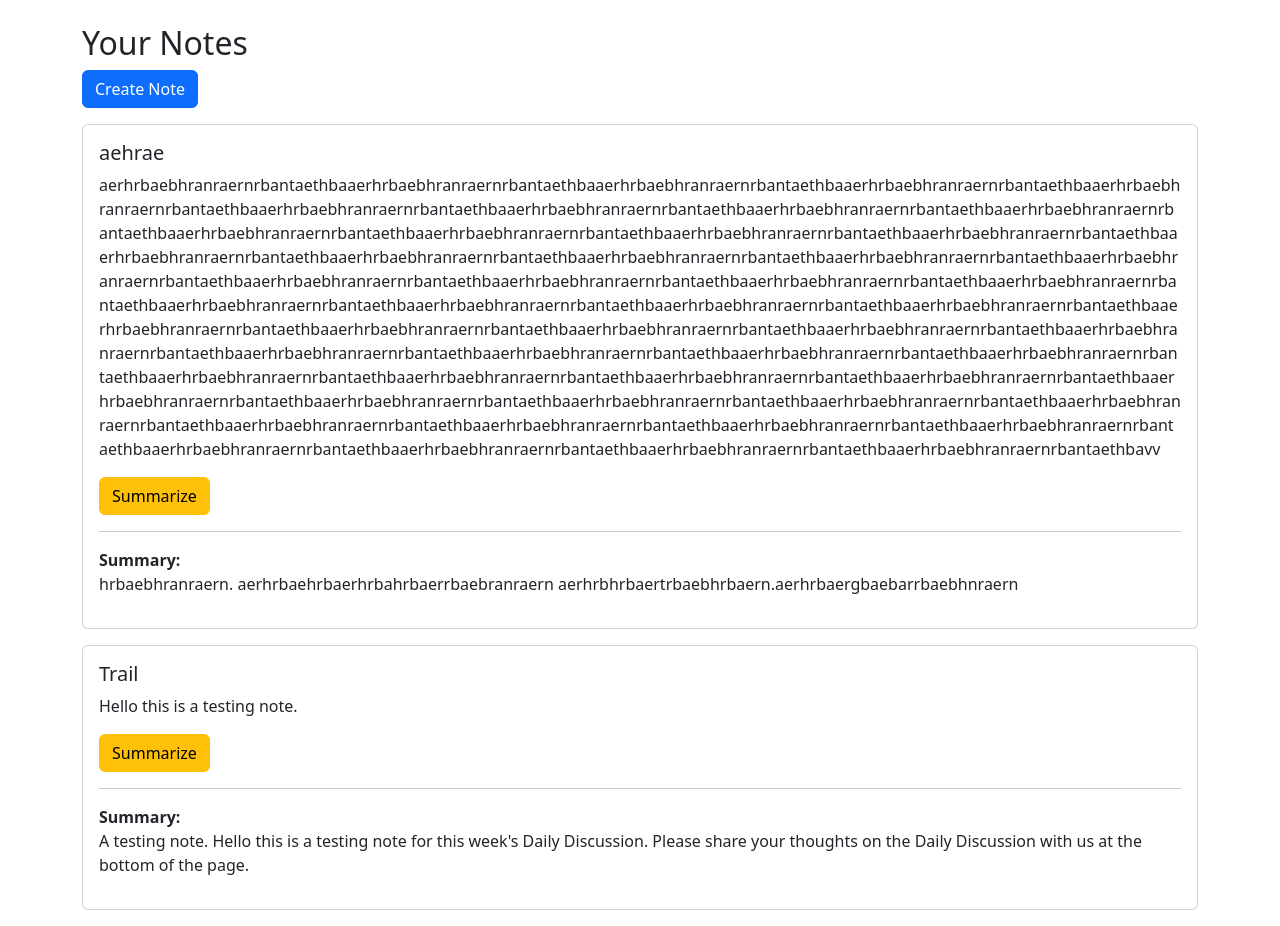
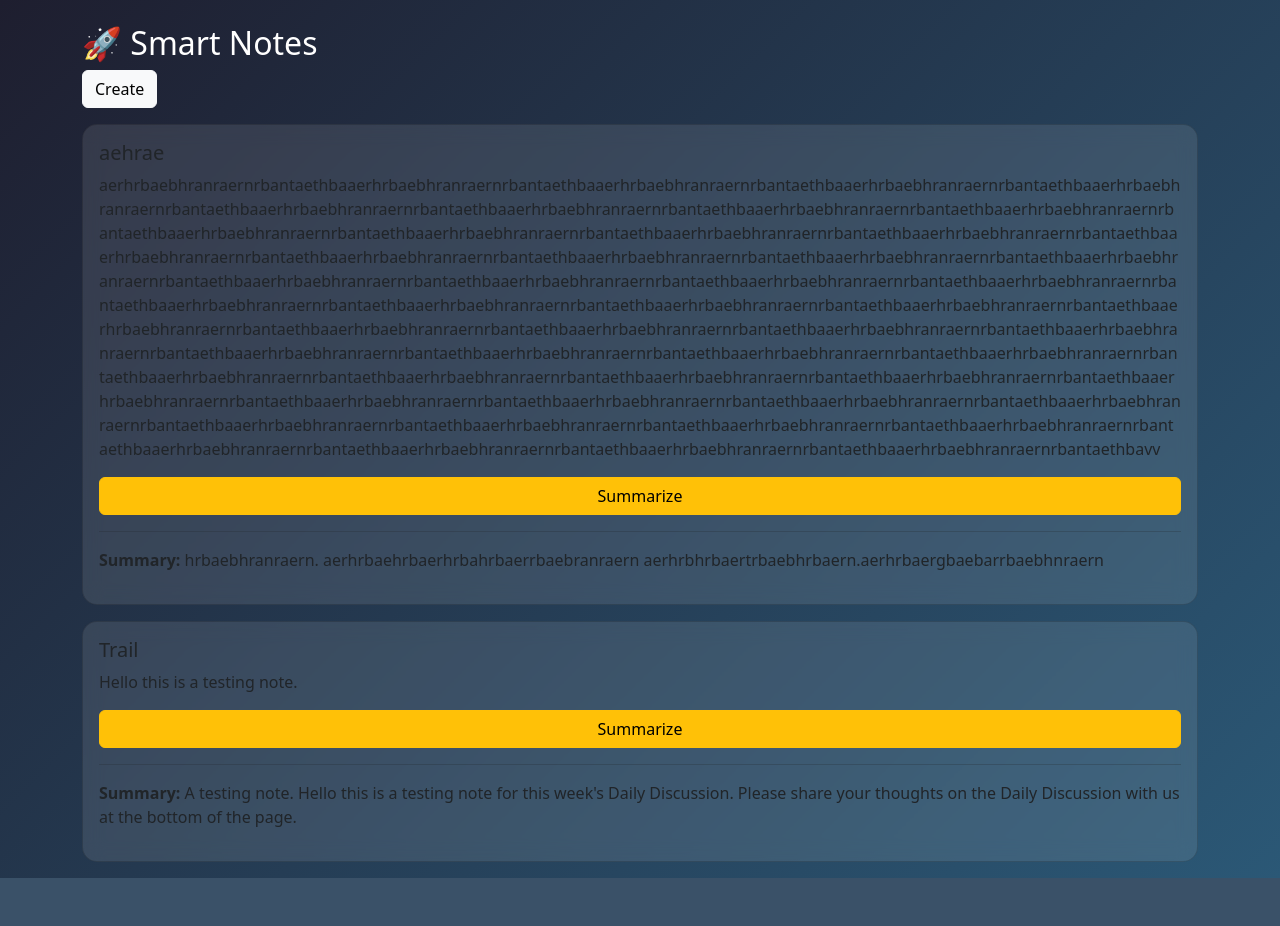
Before and after one commit to neeraj-cseh/AI_Smart_Notes, a Django app: page / in a window 1280 px wide. After the commit the page ends 878 px from the top, so only its background shows below. Run offline with Django 5.2, Linux system fonts and the light colour scheme; a user stored in the database is signed in; data comes from the database, SQL or seed files in the repository; both versions use the stored data as it was before the commit.

Commit message:
ui change 1

```diff
--- a/smart_notes/notes/models.py
+++ b/smart_notes/notes/models.py
@@ -3,17 +3,12 @@ from django.contrib.auth.models import User
 
 
 class Note(models.Model):
-    user = models.ForeignKey(
-        User,
-        on_delete=models.CASCADE,
-        related_name="notes"
-    )
+    user = models.ForeignKey(User, on_delete=models.CASCADE)
     title = models.CharField(max_length=255)
     content = models.TextField()
     summary = models.TextField(blank=True, null=True)
 
     created_at = models.DateTimeField(auto_now_add=True)
-    updated_at = models.DateTimeField(auto_now=True)
 
     def __str__(self):
         return self.title
--- a/smart_notes/notes/services/ai_service.py
+++ b/smart_notes/notes/services/ai_service.py
@@ -2,6 +2,7 @@ import requests
 from django.conf import settings
 
 API_URL = "https://router.huggingface.co/hf-inference/models/facebook/bart-large-cnn"
+
 
 def summarize_text(text: str) -> str:
     headers = {
@@ -9,34 +10,22 @@ def summarize_text(text: str) -> str:
     }
 
     payload = {
-        "inputs": text,
-        "parameters": {
-            "max_length": 130,
-            "min_length": 30,
-            "do_sample": False
-        }
+        "inputs": text
     }
 
-    try:
-        response = requests.post(API_URL, headers=headers, json=payload)
+    response = requests.post(API_URL, headers=headers, json=payload)
 
-        print("STATUS:", response.status_code)
-        print("RAW RESPONSE:", response.text)
+    if response.status_code == 503:
+        raise Exception("Model is loading. Try again.")
 
-        if response.status_code == 503:
-            raise Exception("Model is loading. Try again in a few seconds.")
+    response.raise_for_status()
 
-        response.raise_for_status()
+    data = response.json()
 
-        data = response.json()
+    if isinstance(data, list):
+        return data[0]["summary_text"]
 
-        if isinstance(data, list) and "summary_text" in data[0]:
-            return data[0]["summary_text"]
+    if "error" in data:
+        raise Exception(data["error"])
 
-        if isinstance(data, dict) and "error" in data:
-            raise Exception(f"API Error: {data['error']}")
-
-        raise Exception("Unexpected API response format")
-
-    except requests.exceptions.RequestException as e:
-        raise Exception(f"Request failed: {str(e)}")
+    raise Exception("Unknown API response")
--- a/smart_notes/notes/templates/notes/create_note.html
+++ b/smart_notes/notes/templates/notes/create_note.html
@@ -1,9 +1,10 @@
 <!DOCTYPE html>
 <html>
 <head>
-    <title>Create Note</title>
+    <title>Create</title>
     <link href="https://cdn.jsdelivr.net/npm/bootstrap@5.3.0/dist/css/bootstrap.min.css" rel="stylesheet">
 </head>
+
 <body class="container mt-4">
 
 <h2>Create Note</h2>
@@ -11,7 +12,7 @@
 <form method="POST">
     {% csrf_token %}
     {{ form.as_p }}
-    <button type="submit" class="btn btn-success">Save</button>
+    <button class="btn btn-success">Save</button>
 </form>
 
 </body>
--- a/smart_notes/notes/templates/notes/home.html
+++ b/smart_notes/notes/templates/notes/home.html
@@ -2,34 +2,61 @@
 <html>
 <head>
     <title>Smart Notes</title>
+
     <link href="https://cdn.jsdelivr.net/npm/bootstrap@5.3.0/dist/css/bootstrap.min.css" rel="stylesheet">
+
+    <style>
+        body {
+            background: linear-gradient(135deg, #1e1e2f, #2b5876);
+            color: white;
+        }
+
+        .card {
+            background: rgba(255,255,255,0.1);
+            backdrop-filter: blur(10px);
+            border-radius: 15px;
+        }
+
+        .loader {
+            display: none;
+        }
+    </style>
 </head>
+
 <body class="container mt-4">
 
-<h2>Your Notes</h2>
+<h2>🚀 Smart Notes</h2>
 
-<a href="{% url 'create_note' %}" class="btn btn-primary mb-3">Create Note</a>
+<a href="{% url 'create_note' %}" class="btn btn-light mb-3">Create</a>
 
 {% for note in notes %}
-<div class="card mb-3">
-    <div class="card-body">
+<div class="card p-3 mb-3">
     <h5>{{ note.title }}</h5>
     <p>{{ note.content }}</p>
 
-        <!-- ✅ Summarize Button -->
-        <a href="{% url 'summarize_note' note.id %}" class="btn btn-warning">
+    <div id="loader-{{note.id}}" class="loader text-warning">
+        ⏳ Generating...
+    </div>
+
+    <a href="{% url 'summarize_note' note.id %}"
+       onclick="showLoader({{note.id}}, this)"
+       class="btn btn-warning">
         Summarize
     </a>
 
-        <!-- ✅ Show Summary -->
     {% if note.summary %}
         <hr>
-            <strong>Summary:</strong>
-            <p>{{ note.summary }}</p>
+        <p><strong>Summary:</strong> {{ note.summary }}</p>
     {% endif %}
-    </div>
 </div>
 {% endfor %}
 
+<script>
+function showLoader(id, btn){
+    document.getElementById("loader-"+id).style.display="block";
+    btn.disabled = true;
+}
+</script>
+
 </body>
 </html>
--- a/smart_notes/notes/views.py
+++ b/smart_notes/notes/views.py
@@ -10,10 +10,6 @@ from .services.ai_service import summarize_text
 @login_required
 def home(request):
     notes = Note.objects.filter(user=request.user).order_by('-created_at')
-
-    # 🔥 DEBUG: check if summary is coming from DB
-    print("NOTES:", list(notes.values()))
-
     return render(request, 'notes/home.html', {'notes': notes})
 
 
@@ -37,22 +33,12 @@ def summarize_note(request, note_id):
     note = get_object_or_404(Note, id=note_id, user=request.user)
 
     try:
-        print("==== DEBUG START ====")
-        print("Content:", note.content)
-
         summary = summarize_text(note.content)
-
-        print("Summary returned:", summary)
-
         note.summary = summary
         note.save()
-
-        print("Saved to DB")
-
         messages.success(request, "Summary generated!")
 
     except Exception as e:
-        print("ERROR OCCURRED:", e)
         messages.error(request, str(e))
 
     return redirect('home')
--- a/smart_notes/smart_notes/urls.py
+++ b/smart_notes/smart_notes/urls.py
@@ -1,7 +1,10 @@
 from django.contrib import admin
 from django.urls import path, include
+from django.contrib.auth import views as auth_views
 
 urlpatterns = [
     path('admin/', admin.site.urls),
     path('', include('notes.urls')),
+
+    path('login/', auth_views.LoginView.as_view(), name='login'),
 ]
```
Also changed, not shown: smart_notes/smart_notes/settings.py (+9 -10 lines), smart_notes/templates/registration/login.html (added, +39 -0 lines), smart_notes/db.sqlite3, smart_notes/notes/migrations/0002_remove_note_updated_at_alter_note_user.py (added). Lines whose indentation alone changed are shown as unchanged.
